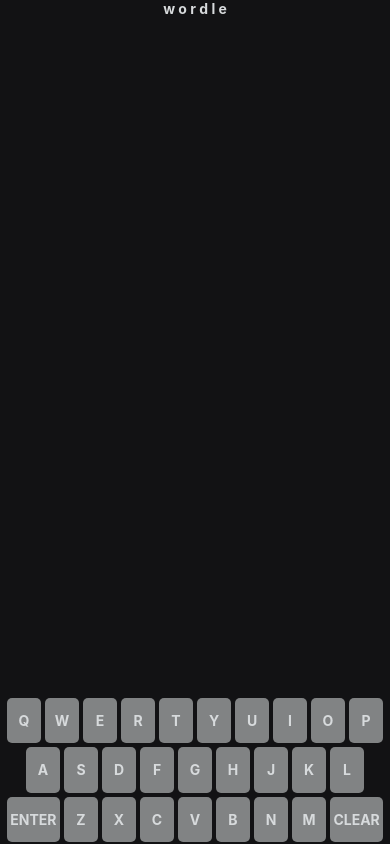
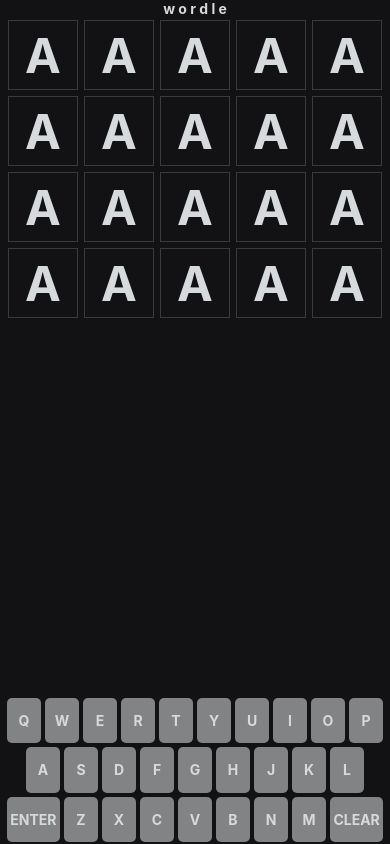
Before and after one commit to chudierp/wordle, a React Native app: screen / in a window 390 px wide. Built offline with nearby package versions, Linux system fonts and the light colour scheme.

Commit message:
renders cells

```diff
--- a/App.js
+++ b/App.js
@@ -5,12 +5,35 @@
 import {colors} from './src/constants';
 import  Keyboard from './src/components/Keyboard';
 
+const number_of_tries = 4
+
 export default function App() {
+  const word = 'hello';
+  const letters = word.split(''); //returns an array of characters
+
+  const rows = new Array(number_of_tries).fill(
+    new Array(letters.length).fill('a')
+  );
+
   return (
     <SafeAreaView style={styles.container}>
       <StatusBar style="auto" />
       <Text style={styles.title}>w o r d l e</Text>
-      <Keyboard/>
+
+      <View style={styles.map}>
+
+        {rows.map((row) => (
+          <View style={styles.row}>
+            {row.map((cell) => ( //for each letter, render a cell
+            <View style={styles.cell} >
+              <Text style={styles.cellText}>{cell.toUpperCase()}</Text>
+            </View>
+          ))}
+          </View>
+        ))}
+      </View>
+
+      <Keyboard />
     </SafeAreaView>
   );
 }
@@ -25,5 +48,29 @@
   title: {
     color: colors.lightgrey,
     fontWeight: 'bold',
+  },
+  map: {
+    alignSelf: 'stretch',
+    height: 100
+  },
+  row: {
+    alignSelf: 'stretch',
+    flexDirection: 'row',
+    justifyContent: 'center',
+  },
+  cell: {
+    borderWidth: 1,
+    borderColor: colors.darkgrey,
+    flex: 1,
+    aspectRatio: 1,
+    margin: 3,
+    maxWidth: 70,
+    justifyContent: 'center',
+    alignItems: 'center'
+  },
+  cellText: {
+    color: colors.lightgrey,
+    fontWeight: 'bold',
+    fontSize: 48
   }
 });
```
